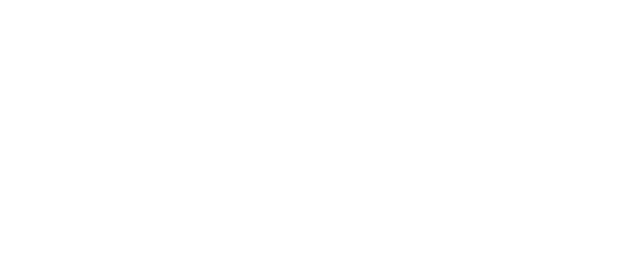
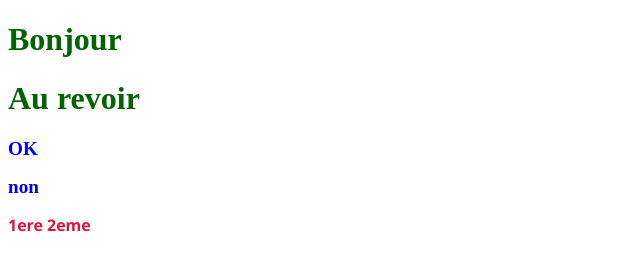
Before and after one commit to malakfrj/gestionagile, a plain HTML site: page index.html in a window 1280 px wide. Shown: the whole page, without its empty margins (0-640 px from the left). Drawn offline with Linux system fonts and the light colour scheme.

Commit message:
adding index css

```diff
--- /dev/null
+++ b/index.css
@@ -0,0 +1,12 @@
+h1{
+    color: darkgreen;
+}
+h2{
+    color: blue;
+    font-size: larger ;
+}
+ span{
+    color: crimson;
+    font-family: 'Segoe UI', Tahoma, Geneva, Verdana, sans-serif;
+    font-weight: 900;
+ }
--- a/index.html
+++ b/index.html
@@ -3,9 +3,19 @@
 <head>
     <meta charset="UTF-8">
     <meta name="viewport" content="width=device-width, initial-scale=1.0">
-    <title>Document</title>
+    <title>malak</title>
+    <link rel="stylesheet" href="./index.css">
 </head>
 <body>
+    <h1>Bonjour</h1>
+    <h1>Au revoir </h1>
+
+    <h2>OK</h2>
+    <h2>non</h2>
+
+    <span>1ere</span>
+    <span>2eme</span>
+
 
 </body>
 </html>
```
